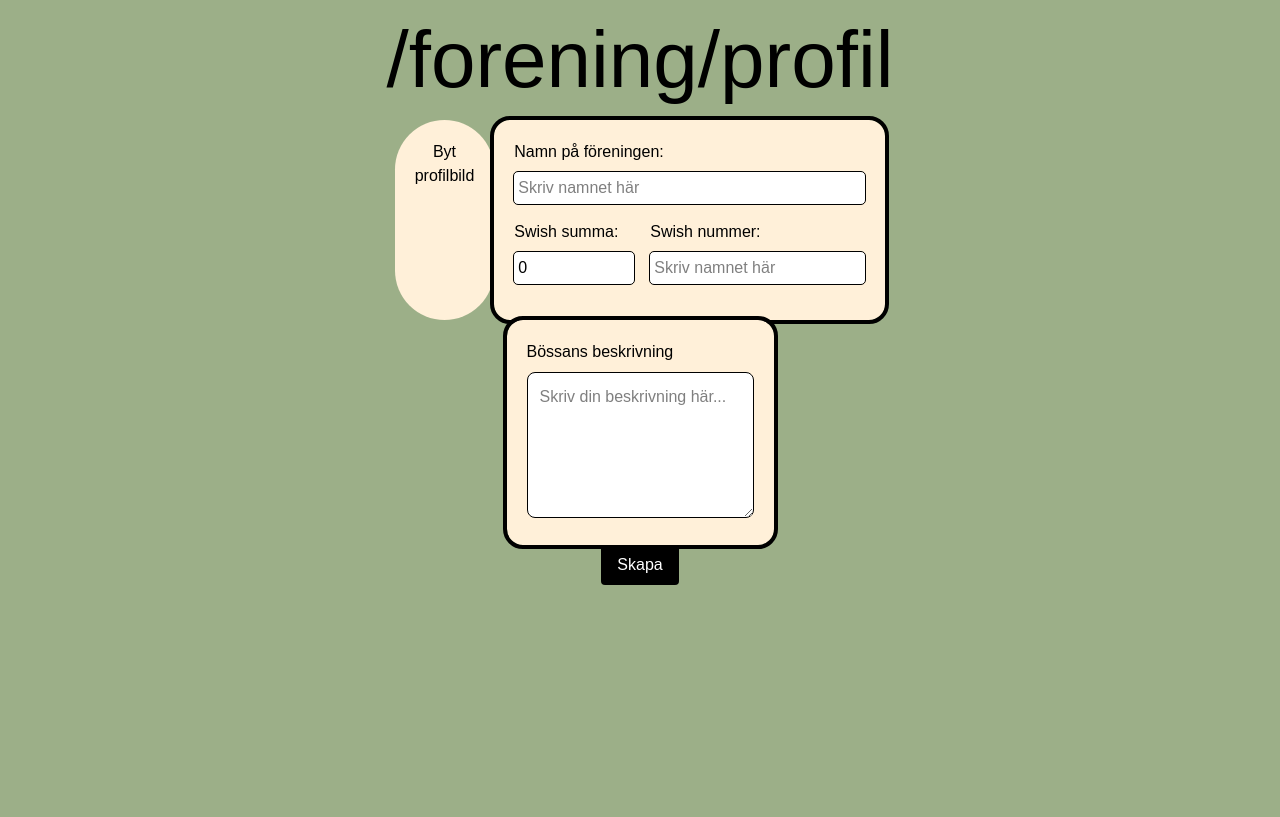
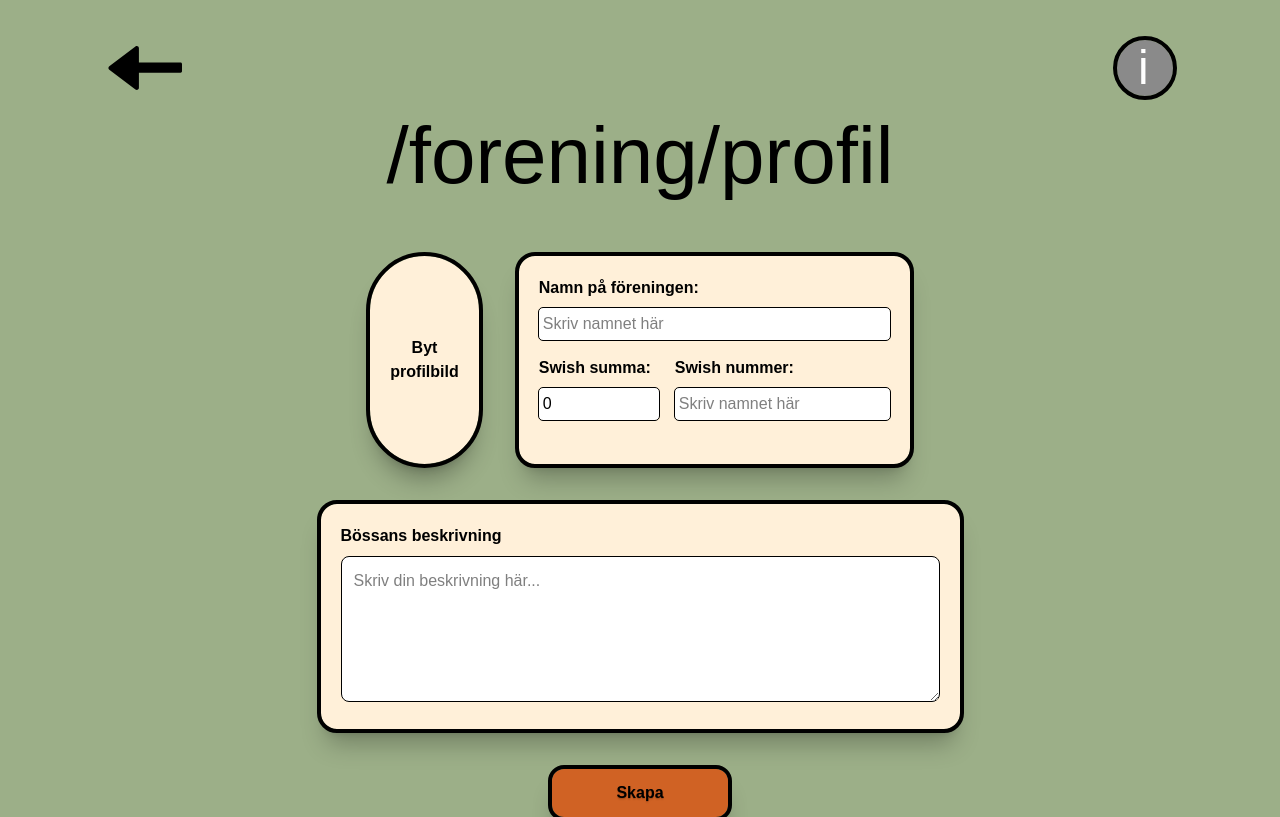
Before and after one commit to JoelHellberg/campus-skramlar, a Next.js app: page /forening/profil in a window 1280 px wide. Built offline with nearby package versions, Linux system fonts and the light colour scheme; no server answers; a web font is replaced by a local one.

Commit message:
Vidare styling av /forening

```diff
--- /dev/null
+++ b/app/forening/components/foreningHeader.tsx
@@ -0,0 +1,15 @@
+import Link from "next/link";
+
+export default function ForeningHeader() {
+  return (
+    <div className="w-5/6 mt-10 flex justify-between">
+      <Link href="/forening">
+        <img src="\vectorGraphics\backButton.svg" className="h-14 transform transition-transform duration-300 hover:scale-110" />
+      </Link>
+      <div className="bg-[#8A8A8A] aspect-square h-14 rounded-full outline-4 flex items-center justify-center cursor-pointer
+      transform transition-transform duration-300 hover:scale-110">
+        <h1 className="text-white !text-5xl -ml-1">i</h1>
+      </div>
+    </div>
+  );
+}
--- a/app/forening/insamlat/page.tsx
+++ b/app/forening/insamlat/page.tsx
@@ -2,6 +2,7 @@
 import { useBossaData } from "../_lib/data";
 import { useEffect, useState } from "react";
 import { updateBossorGeneral } from "../_lib/serverFunctions";
+import ForeningHeader from "../components/foreningHeader";
 
 export default function Home() {
   const initialize = useBossaData((state) => state.initialize);
@@ -20,10 +21,11 @@ export default function Home() {
   }, [moneyCollected]);
 
   return (
-    <div className="flex flex-col items-center bg-[#ACCAB2] min-h-screen text-center">
+    <div className="flex flex-col items-center bg-[#ACCAB2] min-h-screen text-center gap-10">
+      <ForeningHeader />
       <h1>/forening/insamlat</h1>
-      <div className="bg-[#FFF0D9] p-5 text-left outline-4 rounded-2xl">
-        <label htmlFor="name" className="block mb-2 font-medium">
+      <div className="bg-[#FFF0D9] p-10 text-left outline-4 rounded-2xl">
+        <label htmlFor="name" className="block mb-2 font-bold text-3xl w-100">
           Ange hur mycket pengar ni har i er bössa nedanför:
         </label>
         <input
@@ -31,11 +33,12 @@ export default function Home() {
           value={sum}
           onChange={(e) => setSum(Number(e.target.value))}
           placeholder="Skriv namnet här"
-          className="bg-white w-full outline-1 rounded-sm"
+          className="bg-white w-100 outline-1 rounded-sm text-6xl my-5"
         />
       </div>
       <button
-        className={"px-4 py-2 rounded text-white bg-black"}
+        className="px-16 py-3 rounded-xl text-black bg-[#8A8635] outline-4 w-fit font-bold shadow-xl/30 text-shadow-sm cursor-pointer
+            transition-all duration-300 transform hover:scale-105 hover:shadow-xl/25"
         onClick={async () => {
           try {
             await updateBossorGeneral(foreningsId, foreningsNamn, sum);
--- a/app/forening/page.tsx
+++ b/app/forening/page.tsx
@@ -5,6 +5,7 @@ import { useBossaData } from "./_lib/data";
 import LogInPopup from "./login/logInpopup";
 import { verifySession } from "../_lib/authentication";
 import { useRouter } from "next/navigation"; // ✅ correct for App Router
+import ForeningHeader from "./components/foreningHeader";
 
 export default function Home() {
   const router = useRouter();
@@ -40,12 +41,13 @@ export default function Home() {
 
       {/* Main Content */}
       <div className="flex flex-col items-center bg-[#FFF0D9] min-h-screen">
+        <ForeningHeader />
         <h1 className="mt-10">/forening</h1>
         <div className="mt-16 flex flex-col gap-10 w-fit text-center font-semibold">
           {isLoggedIn && (
             <>
               <Link
-              className="px-4 py-3 rounded-xl bg-[#8A8635] text-white border-4 border-black text-shadow-sm/30 shadow-xl/40
+                className="px-16 py-3 rounded-xl bg-[#8A8635] text-white border-4 border-black text-shadow-sm/30 shadow-xl/40
               transition-all duration-300 transform hover:scale-105 hover:shadow-xl/25"
                 href="/forening/profil"
               >
@@ -61,7 +63,7 @@ export default function Home() {
                     Insamlat
                   </Link>
                   <Link
-                  className="px-4 py-3 rounded-xl bg-[#D06224] text-black border-4 text-shadow-sm shadow-xl/40
+                    className="px-16 py-3 rounded-xl bg-[#D06224] text-black border-4 text-shadow-sm shadow-xl/40
                   transition-all duration-300 transform hover:scale-105 hover:shadow-xl/25"
                     href="/forening/uppdateringar"
                   >
--- a/app/forening/profil/page.tsx
+++ b/app/forening/profil/page.tsx
@@ -6,6 +6,8 @@ import {
   updateBossorDetailed,
   updateBossorGeneral,
 } from "../_lib/serverFunctions";
+import Link from "next/link";
+import ForeningHeader from "../components/foreningHeader";
 
 export default function Home() {
   const initialize = useBossaData((state) => state.initialize);
@@ -49,9 +51,15 @@ export default function Home() {
 
   return (
     <div className="flex flex-col items-center">
+      <ForeningHeader/>
+      <div className="flex flex-col gap-10 items-center">
         <h1>/forening/profil</h1>
-      <div className="flex">
-        <div className="bg-[#FFF0D9] p-5 flex flex-col items-center text-center rounded-full">
+        <div className="flex h-52">
+          <div
+            className="bg-[#FFF0D9] p-5 flex flex-col items-center text-center justify-center rounded-full outline-4 mr-10 shadow-xl/30 cursor-pointer
+            transition-all duration-300 transform hover:scale-105 hover:shadow-xl/25 font-bold"
+            style={{ width: "100%", aspectRatio: "1 / 1" }}
+          >
             Byt
             <br />
             profilbild
@@ -71,14 +79,16 @@ export default function Home() {
         />
         {foreningsNamn ? (
           <button
-          className={"px-4 py-2 rounded text-white bg-black"}
+            className="px-16 py-3 rounded-xl text-black bg-[#D06224] outline-4 w-fit font-bold shadow-xl/30 text-shadow-sm cursor-pointer
+            transition-all duration-300 transform hover:scale-105 hover:shadow-xl/25"
             onClick={() => updateProfile()}
           >
             Spara
           </button>
         ) : (
           <button
-          className={"px-4 py-2 rounded text-white bg-black"}
+            className="px-16 py-3 rounded-xl text-black bg-[#D06224] outline-4 w-fit font-bold shadow-xl/30 text-shadow-sm cursor-pointer
+            transition-all duration-300 transform hover:scale-105 hover:shadow-xl/25"
             onClick={async () => {
               try {
                 await createPiggybank(
@@ -100,6 +110,7 @@ export default function Home() {
           </button>
         )}
       </div>
+    </div>
   );
 }
 
@@ -114,8 +125,8 @@ type DetailsProps = {
 
 function Details(props: DetailsProps) {
   return (
-    <div className="bg-[#FFF0D9] p-5 rounded-2xl outline-4">
-      <label htmlFor="name" className="block mb-2 font-medium">
+    <div className="bg-[#FFF0D9] p-5 rounded-2xl outline-4 shadow-xl/25">
+      <label htmlFor="name" className="block mb-2 font-bold">
         Namn på föreningen:
       </label>
       <input
@@ -127,7 +138,7 @@ function Details(props: DetailsProps) {
       />
       <div className="flex my-4">
         <div className="mr-4">
-          <label htmlFor="name" className="block mb-2 font-medium">
+          <label htmlFor="name" className="block mb-2 font-bold">
             Swish summa:
           </label>
           <input
@@ -139,7 +150,7 @@ function Details(props: DetailsProps) {
           />
         </div>
         <div>
-          <label htmlFor="name" className="block mb-2 font-medium">
+          <label htmlFor="name" className="block mb-2 font-bold">
             Swish nummer:
           </label>
           <input
@@ -166,8 +177,8 @@ type DescriptionProps = {
 };
 function Description(props: DescriptionProps) {
   return (
-    <div className="bg-[#FFF0D9] p-5 rounded-2xl outline-4">
-      <label htmlFor="name" className="block mb-2 font-medium">
+    <div className="bg-[#FFF0D9] p-5 rounded-2xl outline-4 w-full shadow-xl/25">
+      <label htmlFor="name" className="block mb-2 font-bold">
         Bössans beskrivning
       </label>
       <textarea
--- a/app/forening/uppdateringar/page.tsx
+++ b/app/forening/uppdateringar/page.tsx
@@ -1,8 +1,10 @@
 import Link from "next/link";
+import ForeningHeader from "../components/foreningHeader";
 
 export default function Home() {
   return (
     <div className="flex flex-col items-center bg-[#EDA277] min-h-screen">
+      <ForeningHeader/>
       <h1>/forening/uppdateringar</h1>
       <div className="bg-white p-5">
         <label htmlFor="name" className="block mb-2 font-medium">
```
Lines whose indentation alone changed are shown as unchanged.
